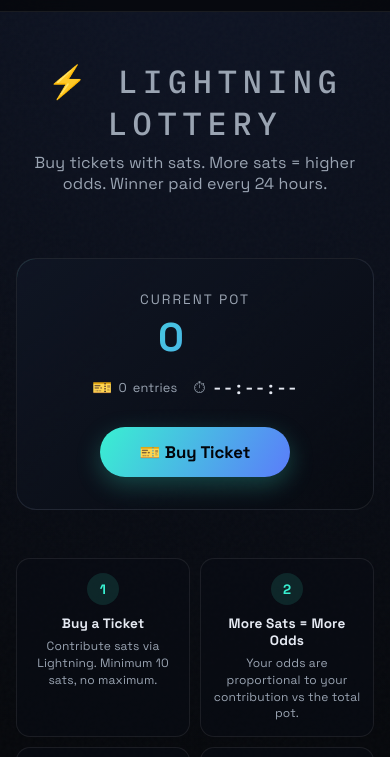
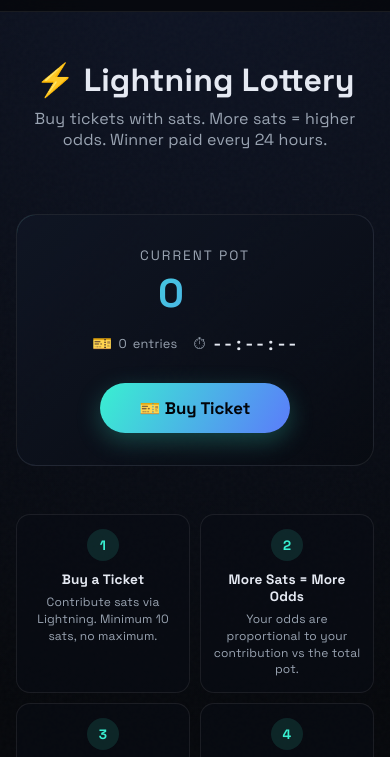
Before and after one commit to brianmurray333/l402, a website: page public/lottery.html in a window 390 px wide. Shown: the part 61-818 px from the top of the page. Drawn offline with Linux system fonts and the light colour scheme.

Commit message:
Revert global h1 to original style before eyebrow/pill restyling
Made-with: Cursor

```diff
--- a/public/styles.css
+++ b/public/styles.css
@@ -100,16 +100,11 @@ main {
 }
 
 .hero {
-  padding: 20px 0 32px;
+  padding: 16px 0 36px;
 }
 
 h1 {
-  font-family: "IBM Plex Mono", monospace;
-  font-size: 0.75rem;
-  font-weight: 500;
-  letter-spacing: 0.18em;
-  text-transform: uppercase;
-  color: var(--muted);
+  font-size: clamp(1.6rem, 3vw, 2.4rem);
   margin: 0;
 }
 
@@ -1617,7 +1612,7 @@ textarea:focus {
   }
 
   h1 {
-    font-size: 1.6rem;
+    font-size: clamp(1.4rem, 4vw, 1.8rem);
   }
 
   .mobile-tabs {
```
